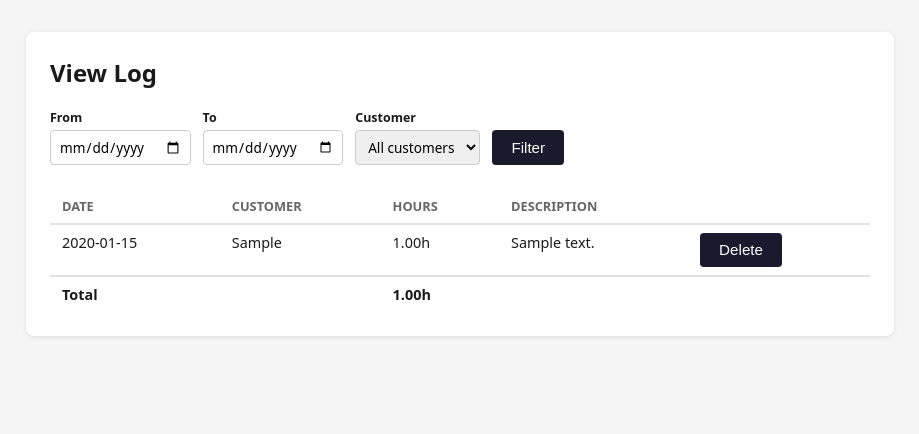
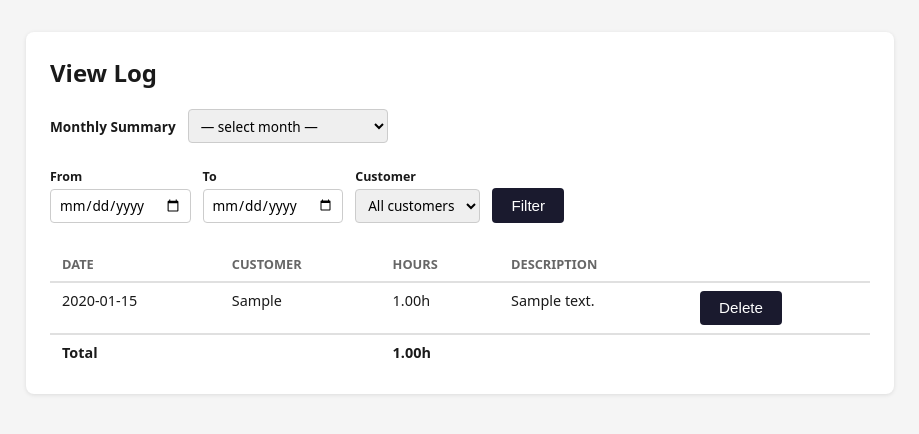
Before and after one commit to JaFRyd/mineLogger, a Flask app: page /log in a window 1280 px wide. Shown: the part 51-485 px from the top of the page, without its empty margins (180-1099 px from the left). Run offline with Flask 3, Linux system fonts and the light colour scheme; tables that the repository leaves empty hold one stand-in row (values such as "Sample post").

Commit message:
Add monthly summary to View Log tab
Month dropdown auto-populates from months with entries and filters the
entries table to that month. A summary table shows total hours per
customer; clicking a customer highlights it and drills down to their
entries. Clicking again (×) deselects back to the full month view.

Co-Authored-By: Claude Sonnet 4.6 <noreply@anthropic.com>

```diff
--- a/minelogger/db.py
+++ b/minelogger/db.py
@@ -73,6 +73,37 @@ def delete_entry(entry_id):
         conn.execute("DELETE FROM entries WHERE id = ?", (entry_id,))
 
 
+def get_months():
+    """Return distinct months that have entries, newest first."""
+    with _connect() as conn:
+        rows = conn.execute(
+            "SELECT DISTINCT substr(date, 1, 7) AS month FROM entries ORDER BY month DESC"
+        ).fetchall()
+    result = []
+    for row in rows:
+        value = row["month"]
+        year, mon = value.split("-")
+        label = date(int(year), int(mon), 1).strftime("%B %Y")
+        result.append({"value": value, "label": label})
+    return result
+
+
+def get_monthly_summary(year_month):
+    """Return total hours per customer for a given YYYY-MM."""
+    with _connect() as conn:
+        rows = conn.execute(
+            """
+            SELECT customer, SUM(hours) AS total_hours
+            FROM entries
+            WHERE substr(date, 1, 7) = ?
+            GROUP BY customer
+            ORDER BY customer ASC
+            """,
+            (year_month,),
+        ).fetchall()
+    return [{"customer": row["customer"], "hours": row["total_hours"]} for row in rows]
+
+
 def get_managed_customers():
     with _connect() as conn:
         rows = conn.execute(
--- a/minelogger/server.py
+++ b/minelogger/server.py
@@ -53,12 +53,24 @@ def create_app():
 
     @app.route("/log")
     def view_log():
+        import calendar
+        month = request.args.get("month") or None
         date_from = request.args.get("date_from") or None
         date_to = request.args.get("date_to") or None
         customer = request.args.get("customer") or None
+
+        # When a month is selected and no explicit date range, derive it
+        if month and not date_from and not date_to:
+            year, mon = int(month.split("-")[0]), int(month.split("-")[1])
+            date_from = f"{year:04d}-{mon:02d}-01"
+            last_day = calendar.monthrange(year, mon)[1]
+            date_to = f"{year:04d}-{mon:02d}-{last_day:02d}"
+
         entries = db.get_entries(date_from=date_from, date_to=date_to, customer=customer)
         customers = db.get_customers()
         total = sum(e["hours"] for e in entries)
+        months = db.get_months()
+        summary = db.get_monthly_summary(month) if month else []
         return render_template(
             "log.html",
             entries=entries,
@@ -68,6 +80,9 @@ def create_app():
             date_to=date_to or "",
             selected_customer=customer or "",
             active="log",
+            months=months,
+            selected_month=month or "",
+            summary=summary,
         )
 
     @app.route("/export", methods=["GET", "POST"])
--- a/minelogger/templates/log.html
+++ b/minelogger/templates/log.html
@@ -3,7 +3,67 @@
 <div class="card">
   <h2 style="margin-top:0">View Log</h2>
 
+  <!-- Monthly Summary -->
+  <div style="margin-bottom:1.5rem">
+    <form method="get" action="/log" style="display:flex;align-items:center;gap:0.75rem;flex-wrap:wrap;margin-bottom:1rem">
+      <label style="margin:0;font-size:0.85rem;font-weight:600;white-space:nowrap">Monthly Summary</label>
+      <select name="month" onchange="this.form.submit()" style="max-width:200px;font-size:0.85rem;padding:0.35rem 0.5rem">
+        <option value="">— select month —</option>
+        {% for m in months %}
+          <option value="{{ m.value }}" {% if m.value == selected_month %}selected{% endif %}>{{ m.label }}</option>
+        {% endfor %}
+      </select>
+      {% if selected_month %}
+        <a href="/log" class="btn" style="font-size:0.85rem;padding:0.35rem 0.7rem">Clear</a>
+      {% endif %}
+    </form>
+
+    {% if summary %}
+    {% set ns = namespace(total=0) %}
+    {% for row in summary %}{% set ns.total = ns.total + row.hours %}{% endfor %}
+    <table style="max-width:380px;margin-bottom:0.25rem">
+      <thead>
+        <tr>
+          <th>Customer</th>
+          <th style="text-align:right">Hours</th>
+        </tr>
+      </thead>
+      <tbody>
+        {% for row in summary %}
+        <tr {% if row.customer == selected_customer %}style="background:#ebf2ff"{% endif %}>
+          <td>
+            {% if row.customer == selected_customer %}
+              <a href="/log?month={{ selected_month }}" style="color:#c0392b;text-decoration:none">
+                {{ row.customer }} &times;
+              </a>
+            {% else %}
+              <a href="/log?month={{ selected_month }}&customer={{ row.customer | urlencode }}"
+                 style="color:#1a1a2e;text-decoration:none">
+                {{ row.customer }}
+              </a>
+            {% endif %}
+          </td>
+          <td style="text-align:right" class="hours-col">{{ "%.2f"|format(row.hours) }}h</td>
+        </tr>
+        {% endfor %}
+      </tbody>
+      <tfoot>
+        <tr class="total-row">
+          <td>Total</td>
+          <td style="text-align:right" class="hours-col">{{ "%.2f"|format(ns.total) }}h</td>
+        </tr>
+      </tfoot>
+    </table>
+    {% elif selected_month %}
+    <p style="color:#888;font-size:0.9rem">No entries for this month.</p>
+    {% endif %}
+  </div>
+
+  {% if summary %}<hr style="border:none;border-top:1px solid #e8e8e8;margin:0 0 1.5rem">{% endif %}
+
+  <!-- Filter bar -->
   <form method="get" action="/log">
+    {% if selected_month %}<input type="hidden" name="month" value="{{ selected_month }}">{% endif %}
     <div class="filter-bar">
       <div class="form-row">
         <label for="date_from">From</label>
@@ -29,7 +89,7 @@
       {% if date_from or date_to or selected_customer %}
       <div class="form-row">
         <label>&nbsp;</label>
-        <a href="/log" class="btn">Clear</a>
+        <a href="/log{% if selected_month %}?month={{ selected_month }}{% endif %}" class="btn">Clear</a>
       </div>
       {% endif %}
     </div>
```
